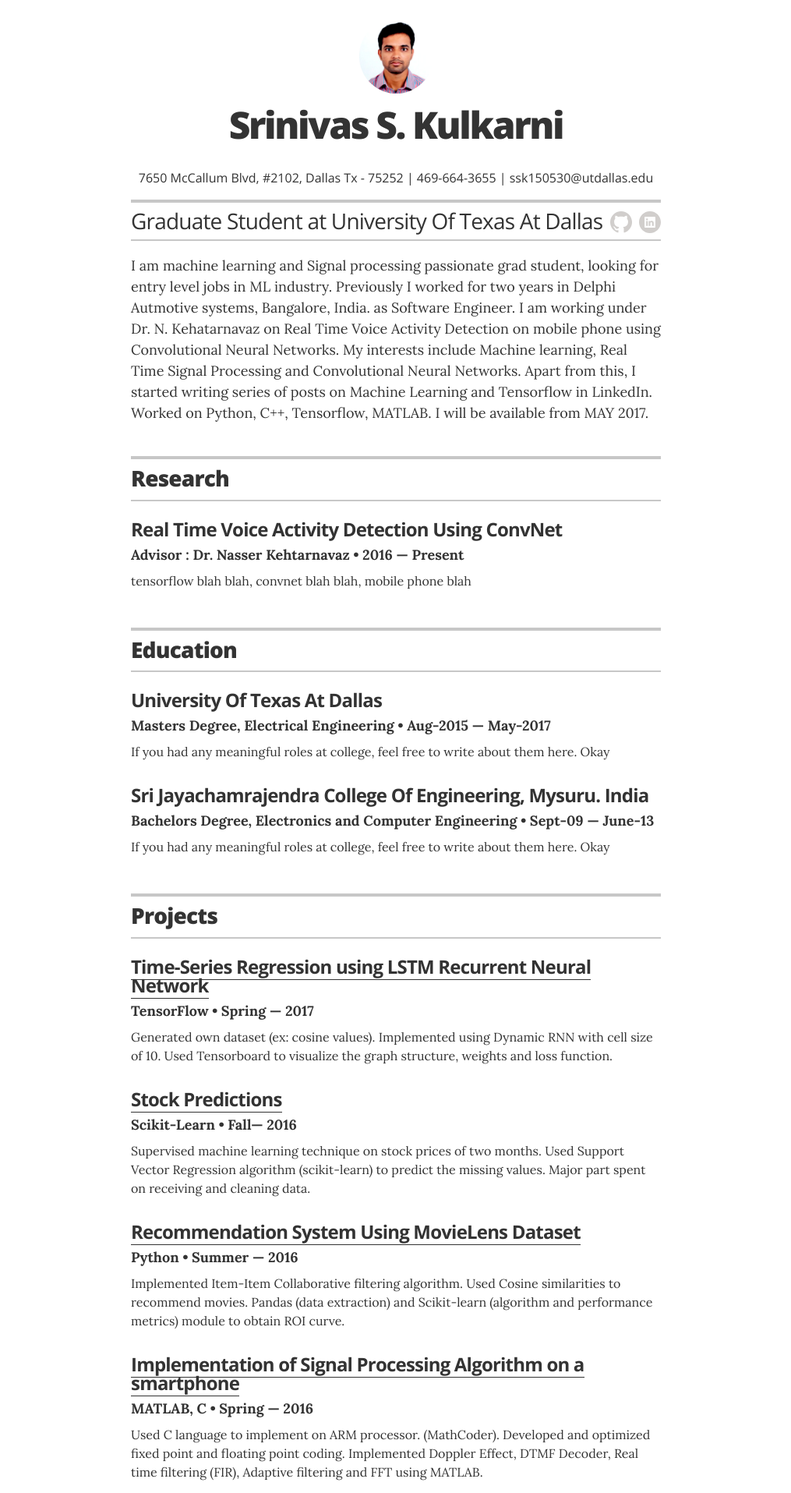
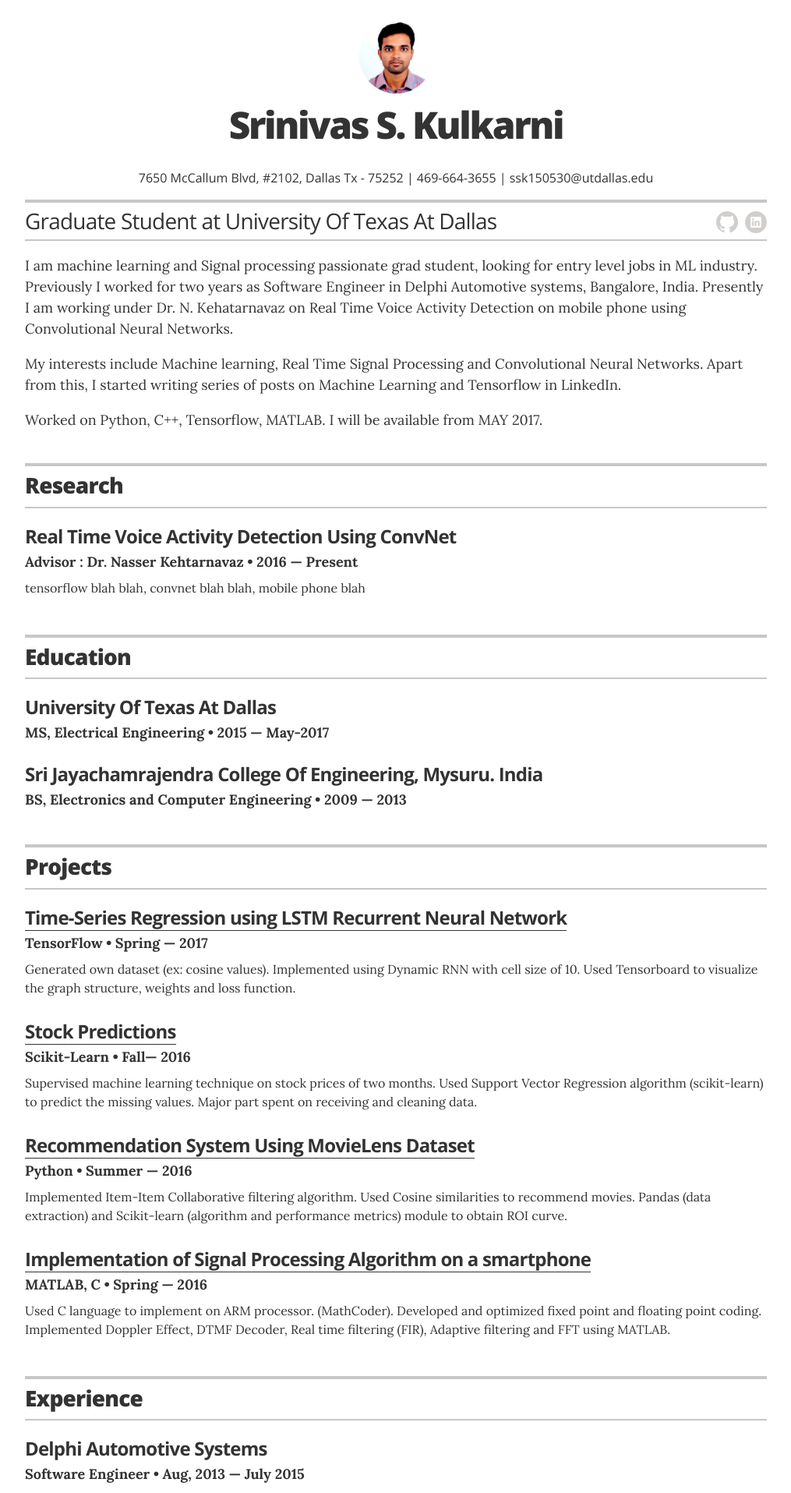
Before and after one commit to cna274/cna.github.io, a Jekyll site: the page built from index.html, in a window 1280 px wide. Shown: the top 1915 px of the page at 78% size, without its empty margins (132-1147 px from the left). Built offline with Jekyll 4.4.1, drawn with Linux system fonts in a browser that asks for light colours; some of the changed text lies outside the part shown.

```diff
--- a/CNAME
+++ /dev/null
@@ -1 +0,0 @@
-resume-template.joelglovier.com
--- a/_config.yml
+++ b/_config.yml
@@ -30,7 +30,7 @@
 resume_section_skills:          true
 resume_section_recognition:     false
 resume_section_links:           true
-resume_section_associations:    false
+resume_section_associations:    true
 
 # Resume social links
 # uncomment the options you wish to display, and add your own URL
--- a/_layouts/resume.html
+++ b/_layouts/resume.html
@@ -32,10 +32,11 @@
         </div>
 
         <div class="executive-summary no-print" itemprop="description">
-          <p>I am machine learning and Signal processing passionate grad student, looking for entry level jobs in ML industry. Previously I worked for two years in Delphi Autmotive systems, Bangalore, India. as Software Engineer.
-		  I am working under Dr. N. Kehatarnavaz on Real Time Voice Activity Detection on mobile phone using Convolutional Neural Networks. My interests include Machine learning, Real Time Signal Processing and Convolutional Neural Networks.
-		  Apart from this, I started writing series of posts on Machine Learning and Tensorflow in LinkedIn.
-		  Worked on Python, C++, Tensorflow, MATLAB. I will be available from MAY 2017. </p>
+          <p>I am machine learning and Signal processing passionate grad student, looking for entry level jobs in ML industry. Previously I worked for two years as Software Engineer in Delphi Automotive systems, Bangalore, India.
+		  Presently I am working under Dr. N. Kehatarnavaz on Real Time Voice Activity Detection on mobile phone using Convolutional Neural Networks. </p>
+		  <p>My interests include Machine learning, Real Time Signal Processing and Convolutional Neural Networks.
+		  Apart from this, I started writing series of posts on Machine Learning and Tensorflow in LinkedIn.</p>
+		  <p>Worked on Python, C++, Tensorflow, MATLAB. I will be available from MAY 2017. </p>
         </div>
 
         {% if site.resume_looking_for_work == 'yes' %}
@@ -77,14 +78,14 @@
 
         <div class="resume-item" itemscope itemprop="alumniOf" itemtype="http://schema.org/CollegeOrUniversity">
           <h3 class="resume-item-title" itemprop="name">University Of Texas At Dallas</h3>
-          <h4 class="resume-item-details" itemprop="description">Masters Degree, Electrical Engineering &bull; Aug-2015 &mdash; May-2017</h4>
-          <p class="resume-item-copy">If you had any meaningful roles at college, feel free to write about them here. Okay</p>
+          <h4 class="resume-item-details" itemprop="description">MS, Electrical Engineering &bull; 2015 &mdash; May-2017</h4>
+          <!--p class="resume-item-copy">If you had any meaningful roles at college, feel free to write about them here. Okay</p-->
         </div>
 
 		<div class="resume-item" itemscope itemprop="alumniOf" itemtype="http://schema.org/CollegeOrUniversity">
           <h3 class="resume-item-title" itemprop="name">Sri Jayachamrajendra College Of Engineering, Mysuru. India</h3>
-          <h4 class="resume-item-details" itemprop="description">Bachelors Degree, Electronics and Computer Engineering &bull; Sept-09 &mdash; June-13</h4>
-          <p class="resume-item-copy">If you had any meaningful roles at college, feel free to write about them here. Okay</p>
+          <h4 class="resume-item-details" itemprop="description">BS, Electronics and Computer Engineering &bull; 2009 &mdash; 2013</h4>
+          <!--p class="resume-item-copy">If you had any meaningful roles at college, feel free to write about them here. Okay</p-->
         </div>
 
       </section>
@@ -197,16 +198,24 @@
       <section class="content-section">
 
         <header class="section-header">
-          <h2>Recognition</h2>
+          <h2>Algorithms I can teach to "Anybody"</h2>
         </header>
 
         <div class="resume-item">
-          <h3 class="resume-item-title" itemprop="award">Springfield Nuclear Power Plant</h3>
+          <!---h3 class="resume-item-title" itemprop="award">Springfield Nuclear Power Plant</h3>
           <h4 class="resume-item-details">Outstanding Achievement &bull; 2010</h4>
-          <p class="resume-item-copy">Awarded for stopping a nuclear meltdown, even though I also started it.</p>
+          <p class="resume-item-copy">Awarded for stopping a nuclear meltdown, even though I also started it.</p--->
+		   <ul class="resume-item-list">
+            <li>Support Vector Machine</li>
+            <li>Neural Networks</li>
+            <li>Random Decision Forests (Ensemble Methods)</li>
+			<li>Linear and Logistic Regression</li>
+			<li>Support Vector Regression</li>
+			<li>Fast Fourier Transform</li>
+          </ul>
         </div>
 
-        <div class="resume-item">
+        <!--div class="resume-item">
           <h3 class="resume-item-title" itemprop="award">Duff Beer Customer of the year</h3>
           <h4 class="resume-item-details">1997 &mdash; 2001, 2003, 2008 &mdash; 2012</h4>
           <p class="resume-item-copy">Honored by <a href="https://en.wikipedia.org/wiki/Duff_Beer">Duff Beer</a> for being an outstanding customer several years straight. Qualifications included most beer consumed at a bar, most beer purchased, and most beer ralphed.</p>
@@ -216,7 +225,7 @@
           <h3 class="resume-item-title" itemprop="award">Moe's Patron of the Month</h3>
           <h4 class="resume-item-details">12/2001, 8/2004</h4>
           <p class="resume-item-copy">Specifically this prestigious awarded twice for stopping a robber with my belly.</p>
-        </div>
+        </div-->
 
       </section>
       <!-- end Recognition -->
@@ -227,19 +236,37 @@
       <section class="content-section">
 
         <header class="section-header">
-          <h2>Associations</h2>
+          <h2>Courses</h2>
         </header>
 
         <div class="resume-item">
-          <h3 class="resume-item-title"><a href="http://beerfortheworld.com">Beer for the World</a></h3>
-          <h4 class="resume-item-details">Volunteer &bull; 2008 &mdash; Present</h4>
-          <p class="resume-item-copy">Organized fund drives and participated in fundraising events for the benefit of families in third world countries without proper access to malt beverages.</p>
+          <h3 class="resume-item-title"><a href="https://www.udacity.com/course/deep-learning--ud730">Deep Learning </a></h3>
+          <!--h4 class="resume-item-details">Volunteer &bull; 2008 &mdash; Present</h4>
+          <p class="resume-item-copy">Organized fund drives and participated in fundraising events for the benefit of families in third world countries without proper access to malt beverages.</p-->
         </div>
 
         <div class="resume-item">
-          <h3 class="resume-item-title">Springfield Nuclear Workers Labor Union</h3>
-          <h4 class="resume-item-details">Member in Good Standin &bull; 1994 &mdash; Present</h4>
-          <p class="resume-item-copy">Founding member of the local nuclear workers labor union.</p>
+          <h3 class="resume-item-title"><a >"http://cs109.github.io/2015/"</a>Data Science with Python</h3>
+          <!--h4 class="resume-item-details">Member in Good Standin &bull; 1994 &mdash; Present</h4>
+          <p class="resume-item-copy">Founding member of the local nuclear workers labor union.</p-->
+        </div>
+
+		        <div class="resume-item">
+          <h3 class="resume-item-title"><a >"http://cs231n.stanford.edu/"</a>Convolutional Neural Network for Visual Recognition</h3>
+          <!--h4 class="resume-item-details">Member in Good Standin &bull; 1994 &mdash; Present</h4>
+          <p class="resume-item-copy">Founding member of the local nuclear workers labor union.</p-->
+        </div>
+
+		        <div class="resume-item">
+          <h3 class="resume-item-title"><a >"https://www.coursera.org/learn/machine-learning"</a>Machine Learning</h3>
+          <!--h4 class="resume-item-details">Member in Good Standin &bull; 1994 &mdash; Present</h4>
+          <p class="resume-item-copy">Founding member of the local nuclear workers labor union.</p-->
+        </div>
+
+		        <div class="resume-item">
+          <h3 class="resume-item-title"><a >"https://www.coursera.org/learn/matlab"</a>MATLAB</h3>
+          <!--h4 class="resume-item-details">Member in Good Standin &bull; 1994 &mdash; Present</h4>
+          <p class="resume-item-copy">Founding member of the local nuclear workers labor union.</p-->
         </div>
 
       </section>
--- a/_sass/_base.scss
+++ b/_sass/_base.scss
@@ -21,7 +21,7 @@
 .wrapper:after { content:""; display:table; }
 .wrapper:after { clear: both; }
 .wrapper {
-  max-width: 728px;
+  max-width: 1000px;
   padding: 0 24px;
   margin: 0 auto;
   zoom: 1;
```
